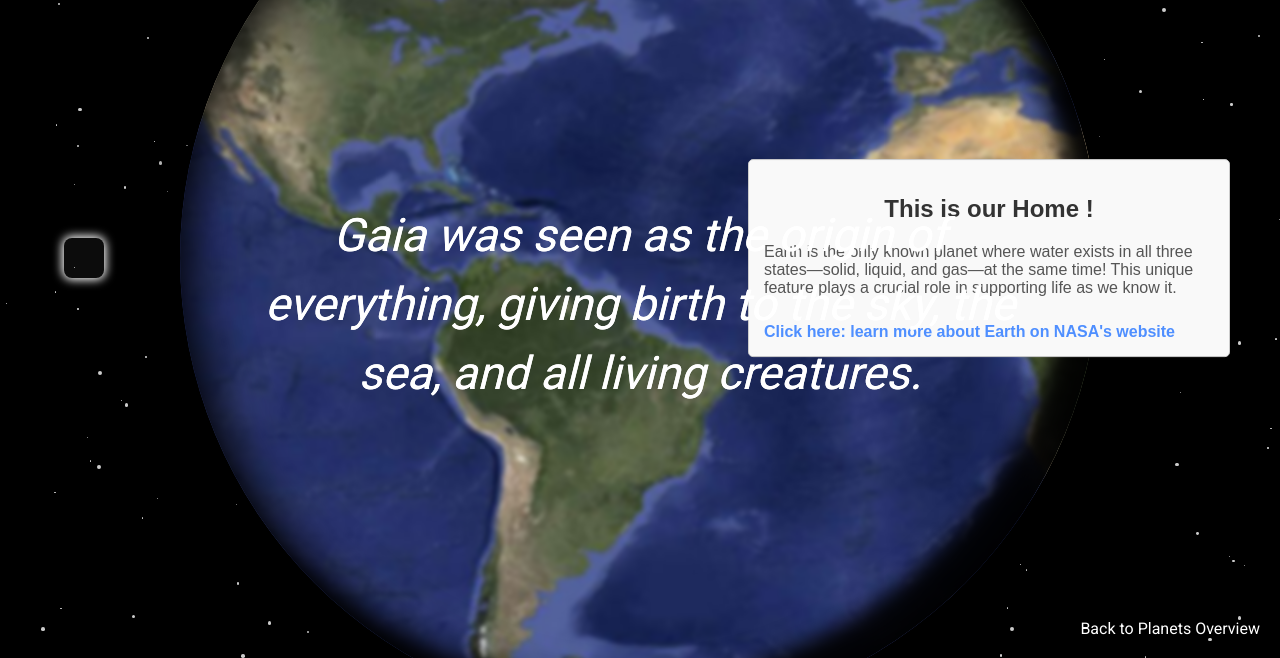
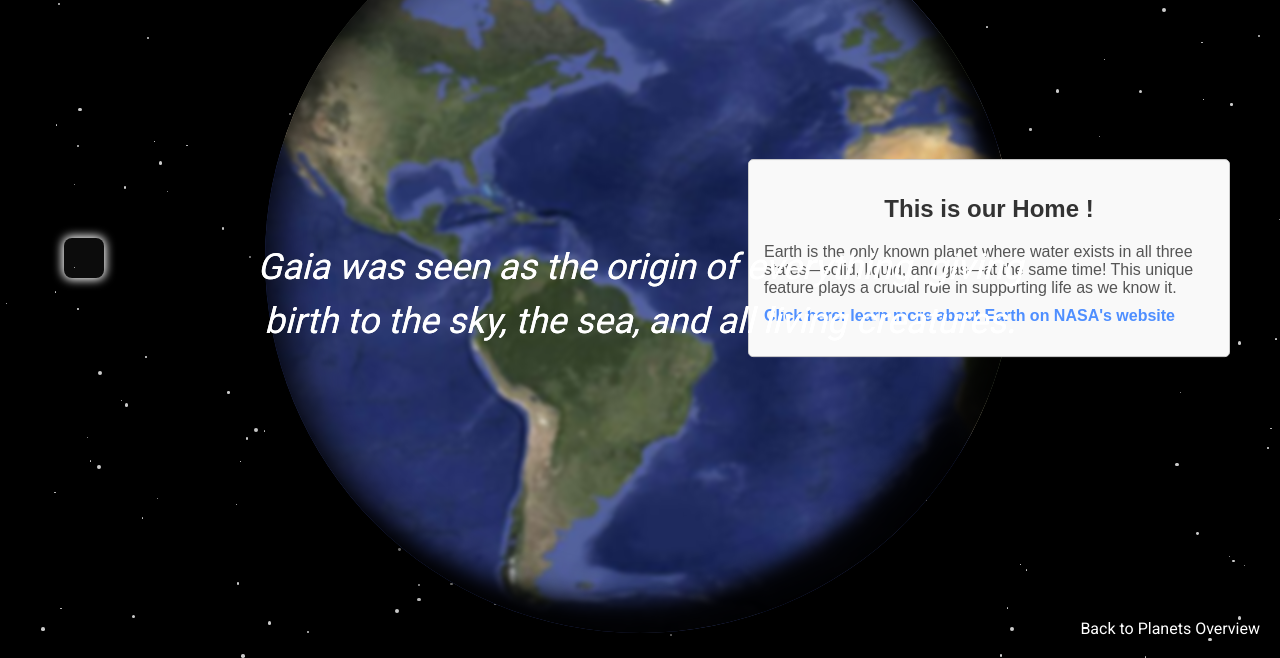
Before and after one commit to haoranxing7777/haoranxing7777.github.io, a website: page each_planet/earth.html in a window 1280 px wide. Shown: the part 142-800 px from the top of the page. Drawn offline with Linux system fonts and the light colour scheme; no server answers.

Commit message:
update & fix

```diff
--- a/each_planet/earth.html
+++ b/each_planet/earth.html
@@ -6,8 +6,6 @@
     <title>Earth</title>
     <link href="https://fonts.googleapis.com/css2?family=Roboto:wght@400&display=swap" rel="stylesheet">
     <style>
-
-
         .earth.shrink {
 
             transform: scale(0.3);
@@ -18,8 +16,8 @@
         }
 
         .earth {
-            width: 920px;
-            height: 920px;
+            width: 750px;
+            height: 750px;
             position: fixed;
             top: 0;
             bottom: 0;
@@ -76,7 +74,6 @@
                 transform: rotate(360deg);
             }
         }
-
     </style>
 
     <link rel="stylesheet" href="./planets.css">
@@ -123,11 +120,11 @@
         <p style="color: #555;">
             Earth is the only known planet where water exists in all three states—solid, liquid, and gas—at the same
             time! This unique feature plays a crucial role in supporting life as we know it.
+            <a href="https://science.nasa.gov/earth" target="_blank" class="nasa-link">
+                Click here: learn more about Earth on NASA's website
+            </a>
+        </p>
 
-        </p>
-        <a href="https://science.nasa.gov/earth" target="_blank" class="nasa-link">
-            Click here: learn more about Earth on NASA's website
-        </a>
     </div>
 
 
--- a/each_planet/planets.css
+++ b/each_planet/planets.css
@@ -3,7 +3,6 @@
     background: white;
     border-radius: 50%;
     z-index: -999;
-    /* 确保星星在背景图像之下 */
     width: 2px;
     height: 2px;
     opacity: 0.8;
@@ -272,6 +271,7 @@ h1 {
 
 .nasa-link {
     z-index: 10;
+    position: relative;
     text-align: center;
     color: #4f8fff;
     text-decoration: none;
@@ -312,7 +312,7 @@ h1 {
 .story p {
     font-style: oblique;
     /* font-family: Cambria, Cochin, Georgia, Times, 'Times New Roman', serif; */
-    font-size: 46px;
+    font-size: 36px;
     /* Set font size */
     transition: opacity 1s ease;
     /* Smooth transition for opacity */
```
Also changed, not shown: each_planet/jupiter.html (+4 -3 lines), each_planet/mars.html (+10 -6 lines), each_planet/neptune.html (+2 -1 lines), each_planet/pluto.html (+3 -4 lines), each_planet/saturn.html (+4 -3 lines), each_planet/sun.html (+12 -6 lines), each_planet/uranus.html (+2 -2 lines), style.css (+4 -4 lines).
